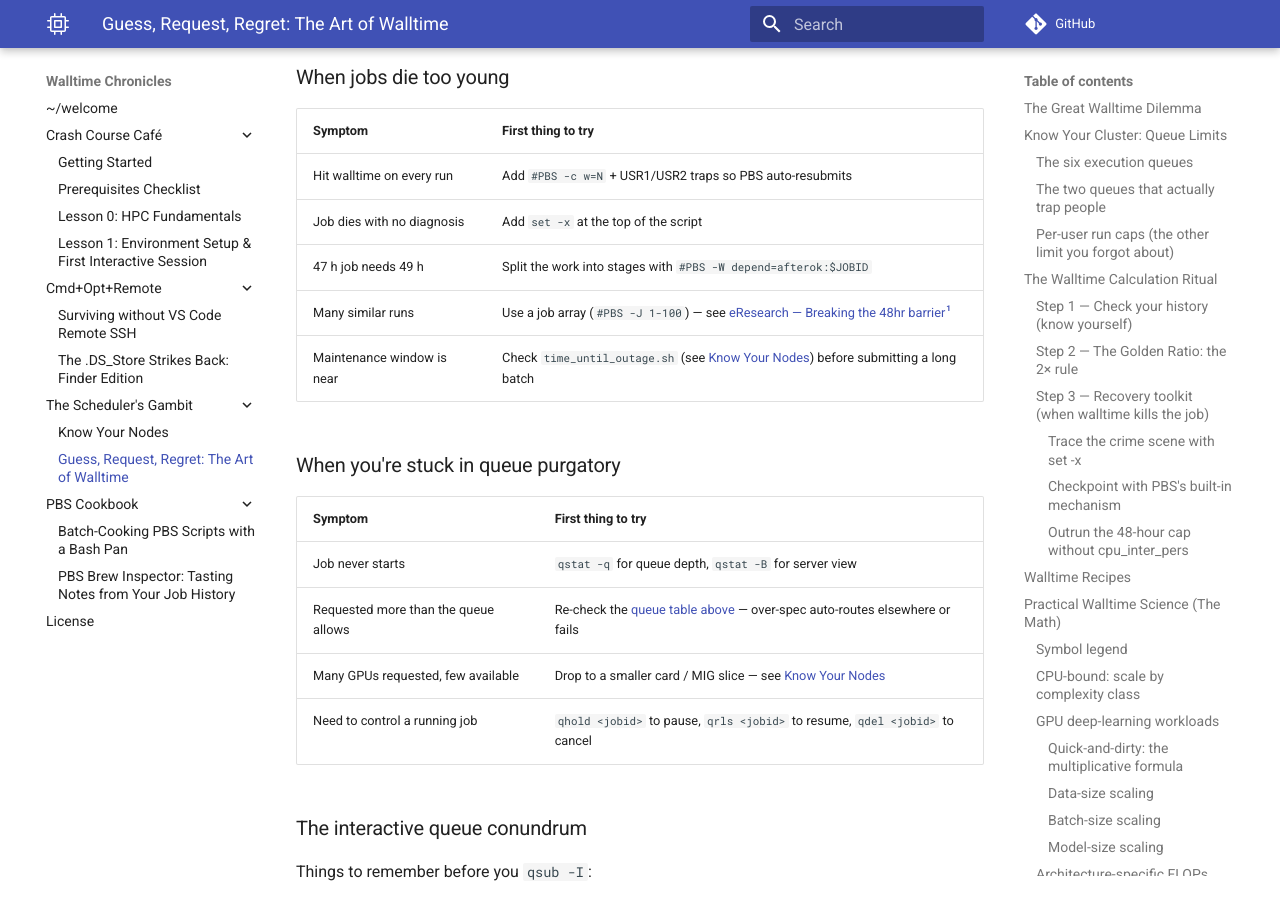
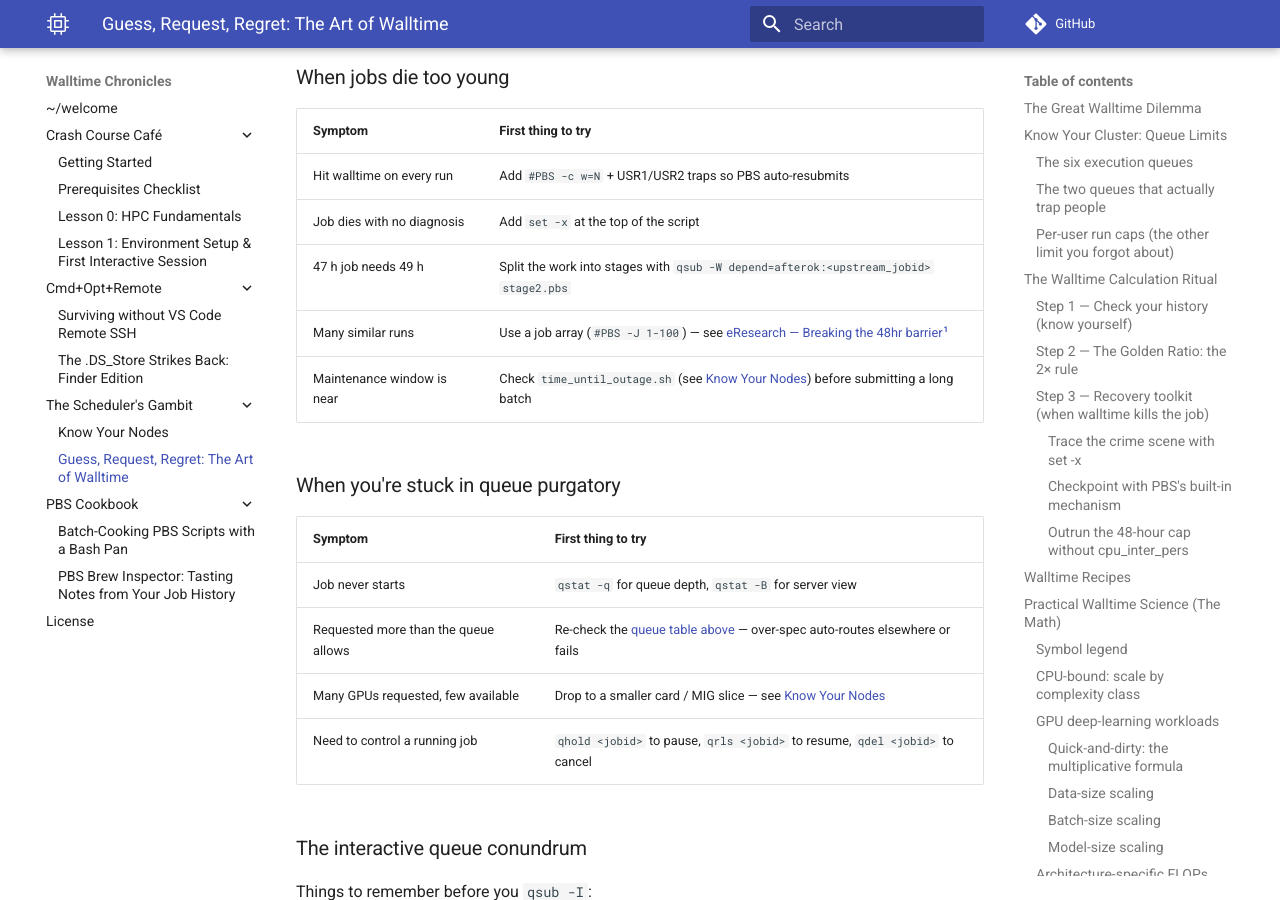
Before and after one commit to ZhipengHe/Walltime-Chronicles, an MkDocs documentation site: the page built from docs/scheduler/The-Art-of-Walltime.md, in a window 1280 px wide and 900 px high, scrolled down 11647 px. Built offline with MkDocs 1.6.1 and Material for MkDocs 9.7.7, drawn with Linux system fonts in a browser that asks for light colours; comment, search, counter and statistics services are not loaded.

Commit message:
Fix leftover $JOBID in troubleshooting table
Same CodeRabbit finding (shell var inside PBS directive) applied to
the second occurrence in the When jobs die too young table.

```diff
--- a/docs/scheduler/The-Art-of-Walltime.md
+++ b/docs/scheduler/The-Art-of-Walltime.md
@@ -468,7 +468,7 @@ Round up and add a safety margin: **walltime 24 h, queue `gpu_batch_exec`**. Com
 |---|---|
 | Hit walltime on every run | Add `#PBS -c w=N` + USR1/USR2 traps so PBS auto-resubmits |
 | Job dies with no diagnosis | Add `set -x` at the top of the script |
-| 47 h job needs 49 h | Split the work into stages with `#PBS -W depend=afterok:$JOBID` |
+| 47 h job needs 49 h | Split the work into stages with `qsub -W depend=afterok:<upstream_jobid> stage2.pbs` |
 | Many similar runs | Use a job array (`#PBS -J 1-100`) — see [eResearch — Breaking the 48hr barrier](https://docs.eres.qut.edu.au/breaking-the-48hr-barrier)[^1] |
 | Maintenance window is near | Check `time_until_outage.sh` (see [Know Your Nodes](Know-Your-Nodes.md)) before submitting a long batch |
 
```
